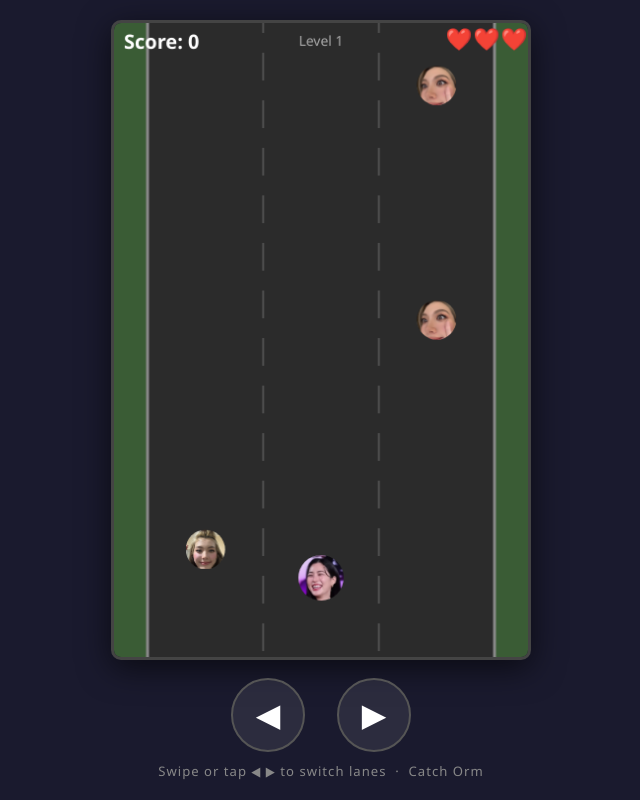
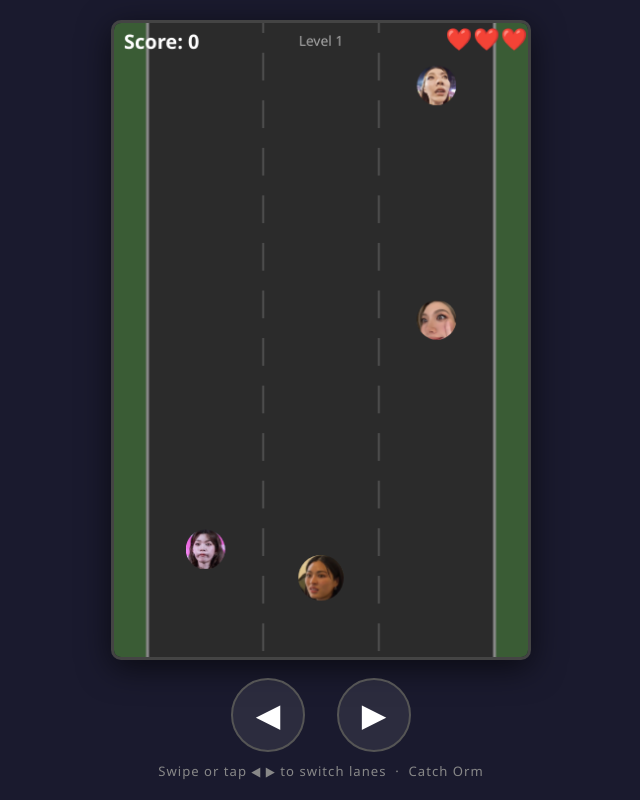
Before and after one commit to buiio/Driving-Game, a plain HTML site: page index.html in a window 1280 px wide. Shown: the whole page, without its empty margins (319-959 px from the left). Drawn offline with Linux system fonts and the light colour scheme.

Commit message:
Added Pics

```diff
--- a/index.html
+++ b/index.html
@@ -147,8 +147,8 @@
   // ================================================================
 
   const TEAMS = {
-    orm:  ['orm1.jpeg', 'orm2.jpeg'],
-    ling: ['ling1.jpeg', 'ling2.jpeg'],
+    orm:  ['orm1.jpeg', 'orm2.jpeg', 'orm3.jpeg', 'orm4.jpeg', 'orm5.jpeg', 'orm6.jpeg', 'orm7.jpeg'],
+    ling: ['ling1.jpeg', 'ling2.jpeg', 'ling3.jpeg', 'ling4.jpeg', 'ling5.jpeg', 'ling6.jpeg', 'ling7.jpeg', 'ling8.jpeg'],
   };
 
   /** Pick a random element from an array. */
@@ -175,10 +175,23 @@
    * Fine-tune these if a crop looks off for a specific photo.
    */
   const PORTRAIT_CROPS = {
-    'orm1.jpeg':  { cx: 0.44, cy: 0.44, r: 0.42 },  // close-up selfie, slightly left
+    // ── Orm ────────────────────────────────────────────────────
+    'orm1.jpeg':  { cx: 0.44, cy: 0.44, r: 0.42 },  // landscape close-up, face slightly left
     'orm2.jpeg':  { cx: 0.50, cy: 0.55, r: 0.38 },  // hair bun pushes face down
+    'orm3.jpeg':  { cx: 0.50, cy: 0.50, r: 0.46 },  // looking up, face fills frame
+    'orm4.jpeg':  { cx: 0.48, cy: 0.48, r: 0.44 },  // close-up eating, slight left tilt
+    'orm5.jpeg':  { cx: 0.50, cy: 0.50, r: 0.46 },  // in car, face very close
+    'orm6.jpeg':  { cx: 0.50, cy: 0.55, r: 0.42 },  // pink background, hair on top
+    'orm7.jpeg':  { cx: 0.50, cy: 0.50, r: 0.44 },  // dark background, centered
+    // ── Ling ───────────────────────────────────────────────────
     'ling1.jpeg': { cx: 0.50, cy: 0.46, r: 0.44 },  // laughing, fills frame
-    'ling2.jpeg': { full: true },                     // very tall image — show full photo, no crop
+    'ling2.jpeg': { full: true },                     // very tall image (996×2160) — full photo
+    'ling3.jpeg': { cx: 0.48, cy: 0.50, r: 0.45 },  // face fills frame, slight left tilt
+    'ling4.jpeg': { cx: 0.50, cy: 0.54, r: 0.44 },  // baseball cap, face slightly lower
+    'ling5.jpeg': { cx: 0.47, cy: 0.50, r: 0.44 },  // face fills frame, angled slightly left
+    'ling6.jpeg': { cx: 0.47, cy: 0.44, r: 0.42 },  // eating ice cream, face upper portion
+    'ling7.jpeg': { cx: 0.50, cy: 0.52, r: 0.44 },  // pouting, face fills frame
+    'ling8.jpeg': { cx: 0.50, cy: 0.48, r: 0.40 },  // pink face mask, centered
   };
 
   // Loaded HTMLImageElement objects, keyed by filename
```
Also changed, not shown: .claude/settings.local.json, ling3.jpeg (added), ling4.jpeg (added), ling5.jpeg (added), ling6.jpeg (added), ling7.jpeg (added), ling8.jpeg (added), orm3.jpeg (added), orm4.jpeg (added), orm6.jpeg (added), orm7.jpeg (added), 2 other files.
